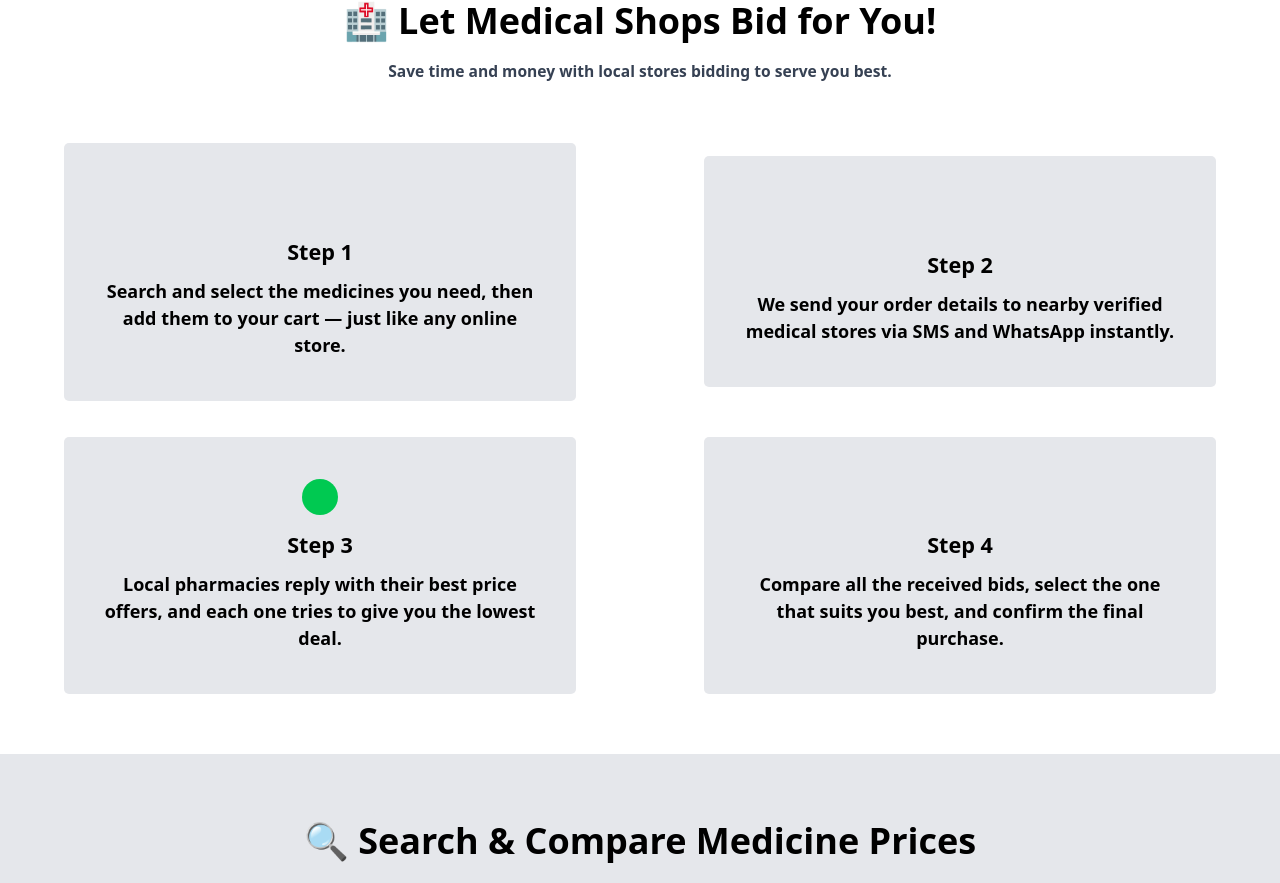
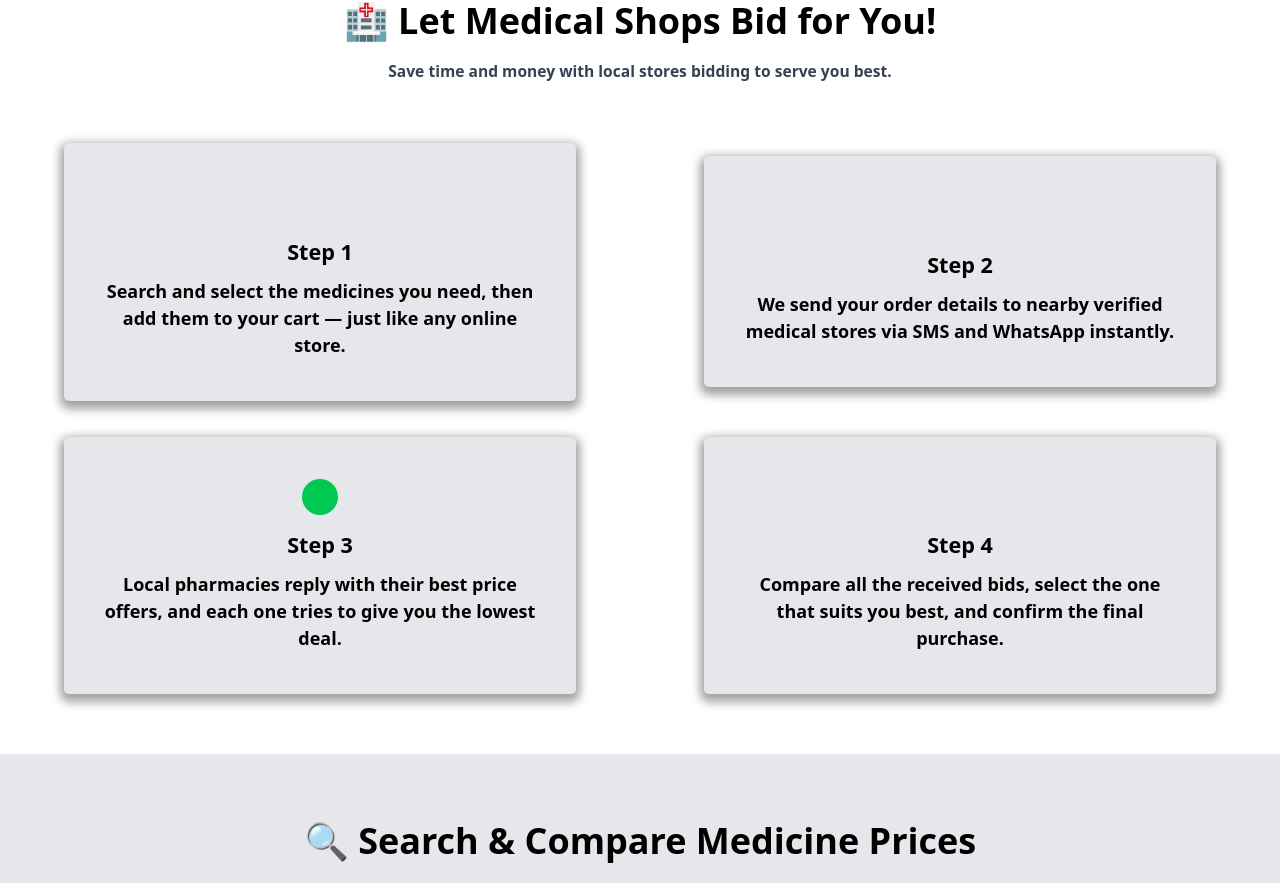
Before and after one commit to Arpit10110/Jeevika, a Next.js app: page / in a window 1280 px wide. Shown: the part 643-1526 px from the top of the page. Built offline with nearby package versions, Linux system fonts and the light colour scheme; some icons are missing.

Commit message:
uptodate section2,3 and hero page

```diff
--- a/src/components/Section2.tsx
+++ b/src/components/Section2.tsx
@@ -43,7 +43,7 @@ const Section2 = () => {
             {
                 biddingSteps.map((i,index)=>{
                     return(
-                        <div className='w-[40%]  bg-gray-200 p-[1rem] flex flex-col gap-[0.8rem] items-center rounded-[5px] cursor-pointer hover:scale-[1.02] transition-all py-[3.5rem] px-[3rem] ' key={index}>
+                        <div className='w-[40%]  bg-gray-200 p-[1rem] flex flex-col gap-[0.8rem] items-center rounded-[5px] cursor-pointer hover:scale-[1.02] transition-all py-[3.5rem] px-[3rem] shadow-[0px_4px_10px_4px_#4042437d]' key={index}>
                             <h3  >{i.icon}</h3>
                             <h1 className='text-center text-[1.8rem] font-bold  '>{i.step}</h1>
                             <p className='text-center text-[1.5rem] font-semibold ' >{i.description}</p>
--- a/src/components/Section3.tsx
+++ b/src/components/Section3.tsx
@@ -65,7 +65,7 @@ const Section3 = () => {
                                     </div>
                                 </div>
                                 <div className='mt-[1.5rem] w-[95%] m-auto  flex' >
-                                 <Link href={"/"} className=' w-full bg-blue-700 text-white text-center py-[0.5rem] rounded-[7px] font-semibold text-[1.4rem]'  >Compare Prices</Link>
+                                 <Link href={"/"} target='_blank' className=' w-full bg-blue-700 text-white text-center py-[0.5rem] rounded-[7px] font-semibold text-[1.4rem]'  >Compare Prices</Link>
                                 </div>
                             </div>
                         )
```
